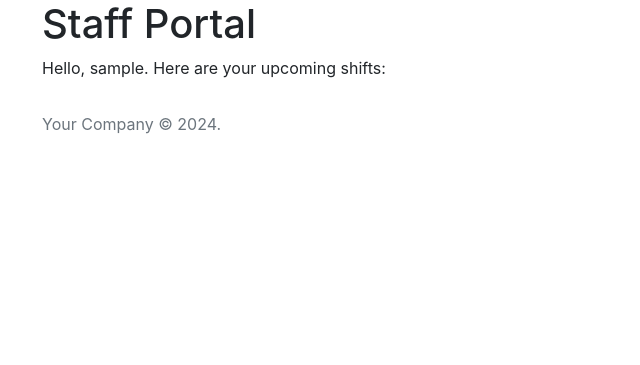
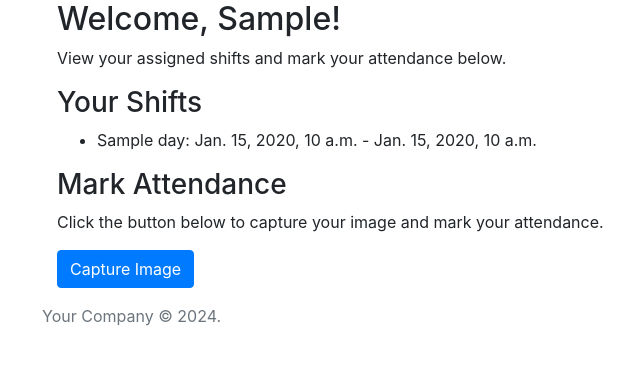
Before and after one commit to jayanthmahadesh/upwork_attendance, a Django app: template roster/templates/staff_portal.html in a window 1280 px wide. Shown: the part 56-421 px from the top of the page, without its empty margins (43-683 px from the left). Run offline with Django 5.2, Linux system fonts and the light colour scheme; a user stored in the database is signed in; tables that the repository leaves empty hold one stand-in row (values such as "Sample post"); the template is opened without the code that fills it: most values are stand-ins (such as "Sample title", 1, 10 or a date in 2020); some libraries are stand-ins or nearby versions.

Commit message:
typing commit message is most boring part

```diff
--- a/roster/templates/staff_portal.html
+++ b/roster/templates/staff_portal.html
@@ -1,12 +1,100 @@
-<!-- templates/staff_portal.html -->
-{% extends 'base.html' %}
+{% extends "base.html" %}
 
 {% block title %}Staff Portal{% endblock %}
 
 {% block content %}
-    <h1>Staff Portal</h1>
-    <!-- Portal Content Here -->
-    <p>Hello, {{ user.username }}. Here are your upcoming shifts:</p>
-    <!-- Display staff member's shifts -->
-    <!-- Include a button or link to mark attendance using the webcam -->
+<div class="container">
+    <h2>Welcome, {{ user.first_name }}!</h2>
+    <p>View your assigned shifts and mark your attendance below.</p>
+
+    <div class="shifts-section">
+        <h3>Your Shifts</h3>
+        {% if shifts %}
+            <ul>
+                {% for shift in shifts %}
+                    <li>{{ shift.day }}: {{ shift.start_time }} - {{ shift.end_time }}</li>
+                {% endfor %}
+            </ul>
+        {% else %}
+            <p>No shifts assigned.</p>
+        {% endif %}
+    </div>
+
+    <div class="attendance-section">
+        <h3>Mark Attendance</h3>
+        <p>Click the button below to capture your image and mark your attendance.</p>
+        <button id="capture-btn" class="btn btn-primary">Capture Image</button>
+
+        <!-- Placeholder for the captured image -->
+        <div id="captured-image" style="display:none;">
+            <img src="" alt="Captured image will be displayed here">
+        </div>
+
+        <!-- Form to submit the captured image -->
+        <form id="attendance-form" style="display:none;" method="post" enctype="multipart/form-data">
+            {% csrf_token %}
+            <input type="hidden" name="image" id="image-data">
+            <button type="submit" class="btn btn-success">Submit Attendance</button>
+        </form>
+    </div>
+</div>
+
+<script>
+ /capture-btn.addEventListener('click', function() {
+    // Capture the image
+    Webcam.snap(function(data_uri) {
+        // Display the captured image
+        document.getElementById('captured-image').innerHTML = '<img src="' + data_uri + '"/>';
+        document.getElementById('captured-image').style.display = 'block';
+
+        // Set the captured image as the value of the hidden input field
+        document.getElementById('image-data').value = data_uri;
+
+        // Show the form to submit the captured image
+        document.getElementById('attendance form').style.display = 'block';
+    });
+
+    // Prevent the default form submission
+    e.preventDefault();
+});
+
+// Initialize the webcam
+Webcam.set({
+    width: 320,
+    height: 240,
+    image_format: 'jpeg',
+    jpeg_quality: 90
+});
+Webcam.attach('#my_camera');
+
+// Submit the form when the image is captured
+document.getElementById('attendance-form').addEventListener('submit', function(e) {
+    // Submit the form
+    this.submit();
+
+    // Prevent the default form submission
+    e.preventDefault();
+});
+
+// Display the captured image
+document.getElementById('captured-image').innerHTML = '<img src="' + data_uri + '"/>';
+document.getElementById('captured-image').style.display = 'block';
+
+// Set the captured image as the value of the hidden input field
+document.getElementById('image-data').value = data_uri;
+
+// Show the form to submit the captured image
+document.getElementById('attendance-form').style.display = 'block';
+});
+
+    // Initialize the webcam
+    Webcam.set({
+        width: 320,
+        height: 240,
+        image_format: 'jpeg',
+        jpeg_quality: 90
+    });
+
+</script>
+
 {% endblock %}
```
